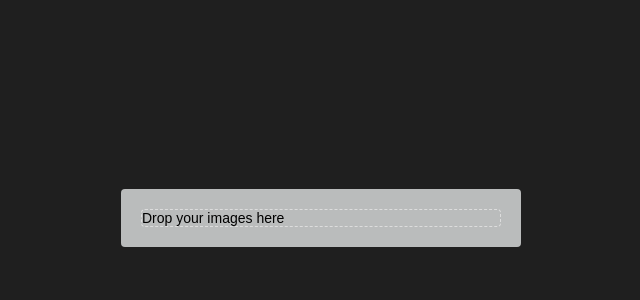
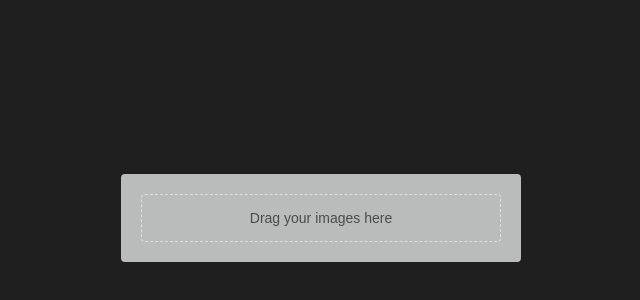
Before and after one commit to gabriel-hahn/files-upload, a React (Create React App) app in the folder app/: page / in a window 1280 px wide. Shown: the part 182-482 px from the top of the page, without its empty margins (319-959 px from the left). Built offline with nearby package versions, Linux system fonts and the light colour scheme; the HTML template or start-up script is replaced by a standard one.

Commit message:
Drag and Drop messages and styles

```diff
--- a/app/src/components/Upload/index.js
+++ b/app/src/components/Upload/index.js
@@ -4,6 +4,18 @@ import Dropzone from 'react-dropzone';
 import { DropContainer, UploadMessage } from './styles';
 
 const Upload = () => {
+  const renderDragMessage = (isDragActive, isDragReject) => {
+    if (!isDragActive) {
+      return <UploadMessage>Drag your images here</UploadMessage>
+    }
+
+    if (isDragReject) {
+      return <UploadMessage type="error">Unsupported file</UploadMessage>
+    }
+
+    return <UploadMessage type="success">Drop your images here</UploadMessage>
+  };
+
   return (
     <Dropzone accept="image/*" onDropAccepted={() => {}}>
       { ({ getRootProps, getInputProps, isDragActive, isDragReject }) => (
@@ -14,7 +26,7 @@ const Upload = () => {
         >
           <input {...getInputProps()} />
 
-          Drop your images here
+          {renderDragMessage(isDragActive, isDragReject)}
         </DropContainer>
       ) }
     </Dropzone>
--- a/app/src/components/Upload/styles.js
+++ b/app/src/components/Upload/styles.js
@@ -9,6 +9,12 @@ const dragActive = css`
 const dragReject = css`
   border-color: ${colors.mainRed};
 `;
+
+const messageColors = {
+  default: colors.darkGray,
+  error: colors.mainRed,
+  success: colors.mainGreen,
+};
 
 export const DropContainer = styled.div.attrs({
   className: 'dropzone'
@@ -24,5 +30,9 @@ export const DropContainer = styled.div.attrs({
 `;
 
 export const UploadMessage = styled.p`
-
+  display: flex;
+  color: ${props => messageColors[props.type || 'default']};
+  justify-content: center;
+  align-items: center;
+  padding: 15px 0;
 `;
```
